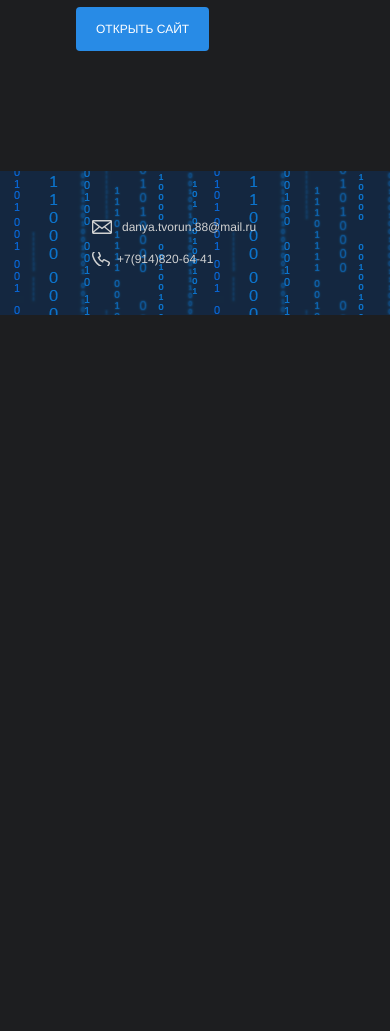
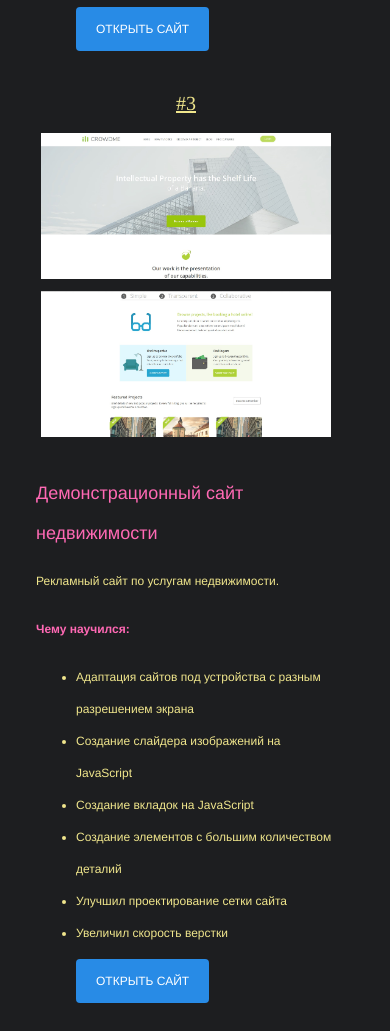
Before and after one commit to HuvosFromDarnassus/Portfolio, a plain HTML site: page index.html in a window 390 px wide. Shown: the part 4209-5240 px from the top of the page. Before the commit the page ends 4524 px from the top, so only its background shows below. Drawn offline with nearby package versions, Linux system fonts and the light colour scheme.

Commit message:
Добавление нового сайта и другие изменения
- Добавлена полная адаптивность сайта под разные устройства;
- Добавлен новый сайт:
-- Адаптация сайтов под устройства с разным разрешением экрана
-- Создание слайдера изображений на JavaScript
-- Создание вкладок на JavaScript

```diff
--- a/index.html
+++ b/index.html
@@ -120,7 +120,7 @@
           <li class="wow fadeIn" data-wow-delay="1s">Первый сверстанный сайт</li>
           <li class="wow fadeIn" data-wow-delay="1s">Первое знакомство с версткой</li>
 
-        <a class="button wow jackInTheBox" data-wow-delay="1s" href="source/cuda/index.html">Открыть сайт</a>
+        <a class="button wow jackInTheBox" data-wow-delay="1s" href="https://huvosfromdarnassus.github.io/PortfolioCuda/">Открыть сайт</a>
       </div>
 
       <div class="container">
@@ -133,7 +133,7 @@
             src="files/AXIT-1.jpg"
             width="928"
             height="536"
-            alt="Демонстрационный сайт Cuda"
+            alt="Демонстрационный сайт AXIT"
           />
           <img class="wow fadeInUp" src="files/AXIT-2.jpg" width="928" height="536" />
         </figure>
@@ -148,7 +148,36 @@
           <li class="wow fadeIn" data-wow-delay="1s">Добавление анимации на сайт с помощью библотеки wow.js</li>
           <li class="wow fadeIn" data-wow-delay="1s">Добавление плавного скроллинга при клике на ссылку с помощью библиотеки jquery</li>
           <li class="wow fadeIn" data-wow-delay="1s">Увеличил скорость верстки</li>
-        <a class="button wow jackInTheBox" data-wow-delay="1s" href="source/AXIT/index.html">Открыть сайт</a>
+        <a class="button wow jackInTheBox" data-wow-delay="1s" href="https://huvosfromdarnassus.github.io/PortfolioAXIT/">Открыть сайт</a>
+      </div>
+
+      <div class="container">
+        <h2 class="subheading wow zoomIn" style="text-decoration: underline;">
+          #3
+        </h2>
+        <figure class="project-image">
+          <img
+            class="wow fadeInUp"
+            src="files/CROWDME-1.jpg"
+            width="928"
+            height="536"
+            alt="Демонстрационный сайт CROWDME"
+          />
+          <img class="wow fadeInUp" src="files/CROWDME-2.jpg" width="928" height="536" />
+        </figure>
+
+        <h3 class=" wow fadeInUp" data-wow-delay="0.2s">Демонстрационный сайт недвижимости</h3>
+        <p class="wow fadeIn" data-wow-delay="1s">Рекламный сайт по услугам недвижимости.</p>
+        <h4 class="wow fadeIn" data-wow-delay="1s">Чему научился:</h4>
+
+        <ul>
+          <li class="wow fadeIn" data-wow-delay="1s">Адаптация сайтов под устройства с разным разрешением экрана</li>
+          <li class="wow fadeIn" data-wow-delay="1s">Создание слайдера изображений на JavaScript</li>
+          <li class="wow fadeIn" data-wow-delay="1s">Создание вкладок на JavaScript</li>
+          <li class="wow fadeIn" data-wow-delay="1s">Создание элементов с большим количеством деталий</li>
+          <li class="wow fadeIn" data-wow-delay="1s">Улучшил проектирование сетки сайта</li>
+          <li class="wow fadeIn" data-wow-delay="1s">Увеличил скорость верстки</li>
+        <a class="button wow jackInTheBox" data-wow-delay="1s" href="https://huvosfromdarnassus.github.io/PortfolioCROWDME/">Открыть сайт</a>
       </div>
     </section>
 
```
Also changed, not shown: files/CROWDME-1.jpg (added), files/CROWDME-2.jpg (added).
